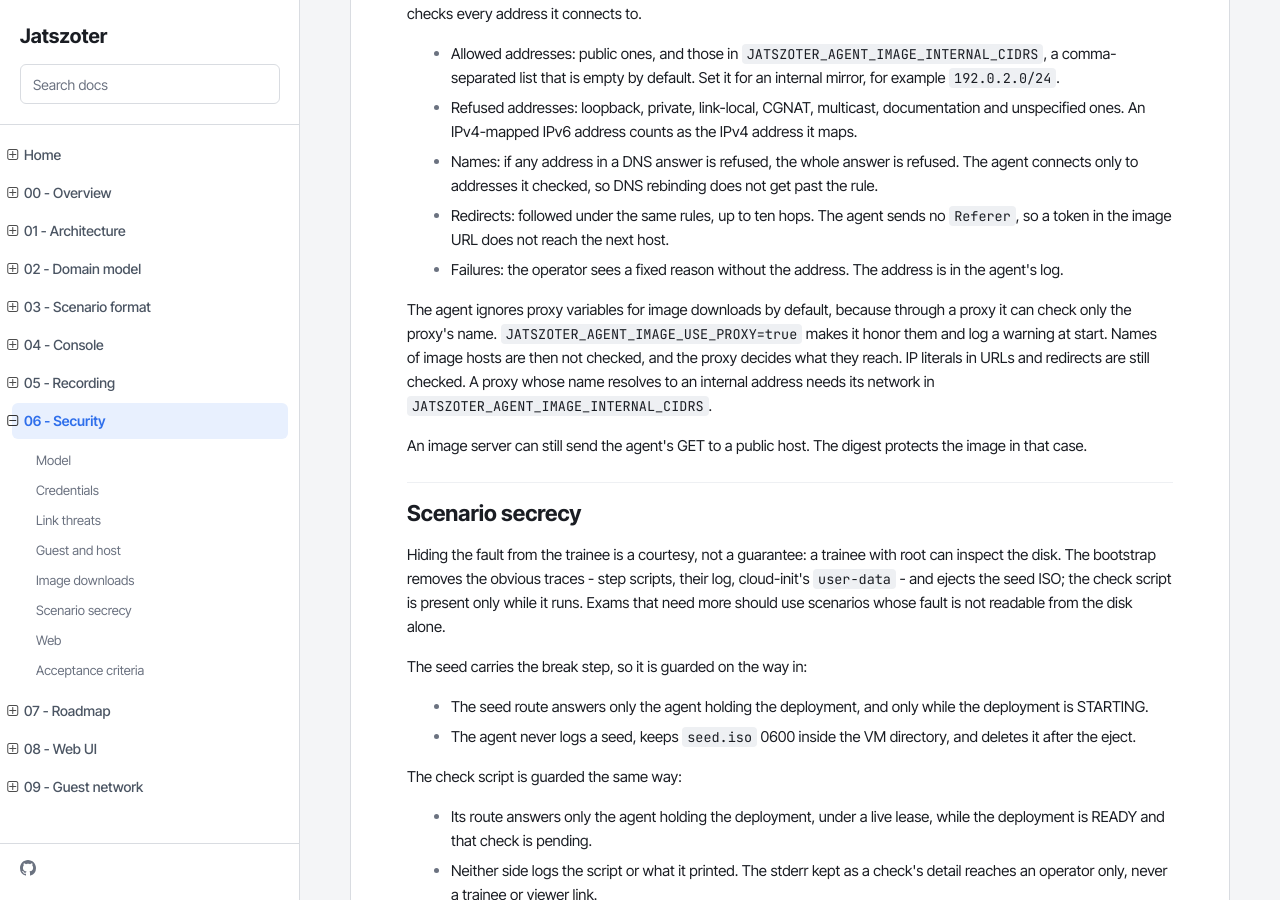
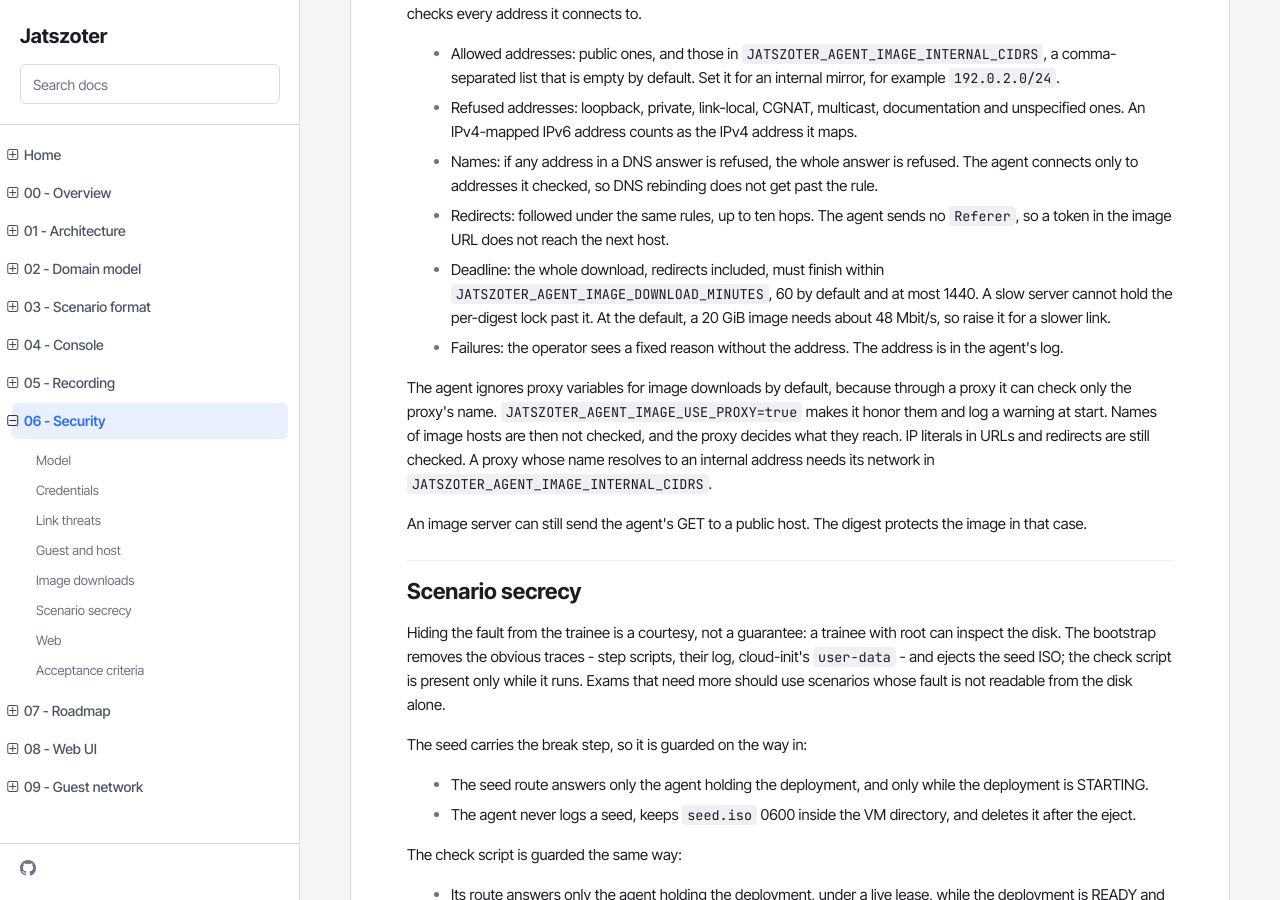
Before and after one commit to oberon-systems/jatszoter, an MkDocs documentation site: the page built from docs/project/06-security.md, in a window 1280 px wide and 900 px high, scrolled down 2803 px. Built offline with MkDocs 1.6.1, drawn with Linux system fonts in a browser that asks for light colours.

Commit message:
[docs][security]: describe the download deadlines and the encoding rule
    The scenario format states the Content-Encoding refusal and a 30 second
    limit on the whole download. The architecture and security notes
    describe IMAGE_DOWNLOAD_MINUTES.

```diff
--- a/docs/project/06-security.md
+++ b/docs/project/06-security.md
@@ -135,6 +135,10 @@ agent checks every address it connects to.
   rebinding does not get past the rule.
 - Redirects: followed under the same rules, up to ten hops. The agent sends
   no `Referer`, so a token in the image URL does not reach the next host.
+- Deadline: the whole download, redirects included, must finish within
+  `JATSZOTER_AGENT_IMAGE_DOWNLOAD_MINUTES`, 60 by default and at most 1440.
+  A slow server cannot hold the per-digest lock past it. At the default, a
+  20 GiB image needs about 48 Mbit/s, so raise it for a slower link.
 - Failures: the operator sees a fixed reason without the address. The
   address is in the agent's log.
 
```
Also changed, not shown: docs/project/01-architecture.md (+3 -2 lines), docs/project/03-scenario-format.md (+3 -1 lines).
